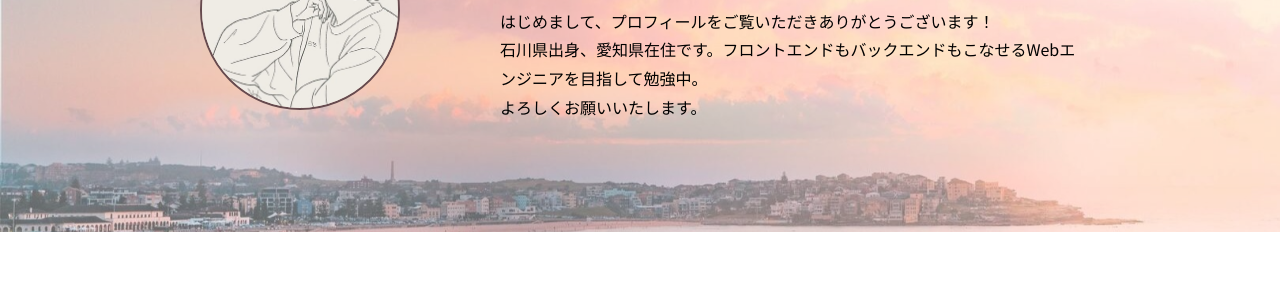
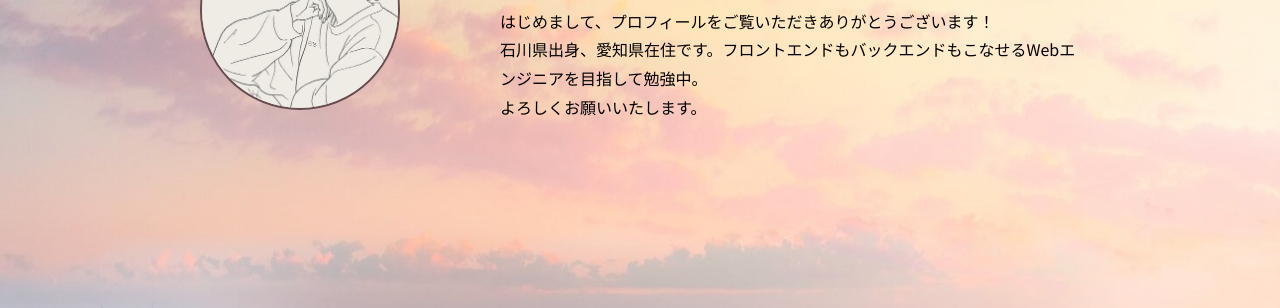
Before and after one commit to miharu-koiwa/profile-site, a plain HTML site: page index.html in a window 1280 px wide. Shown: the part 375-683 px from the top of the page. Drawn offline with Linux system fonts and the light colour scheme.

Commit message:
Fix background image for mobile display

```diff
--- a/css/style.css
+++ b/css/style.css
@@ -183,7 +183,8 @@ nav ul li a:hover{
   position: relative;
   background: url("../images/background.jpg") no-repeat center center / cover;
   padding: 80px 0;
-  z-index: 1;
+  z-index: 0;
+  min-height: 100vh;
 }
 
 .profile::before {
```
Also changed, not shown: 1 other file.
